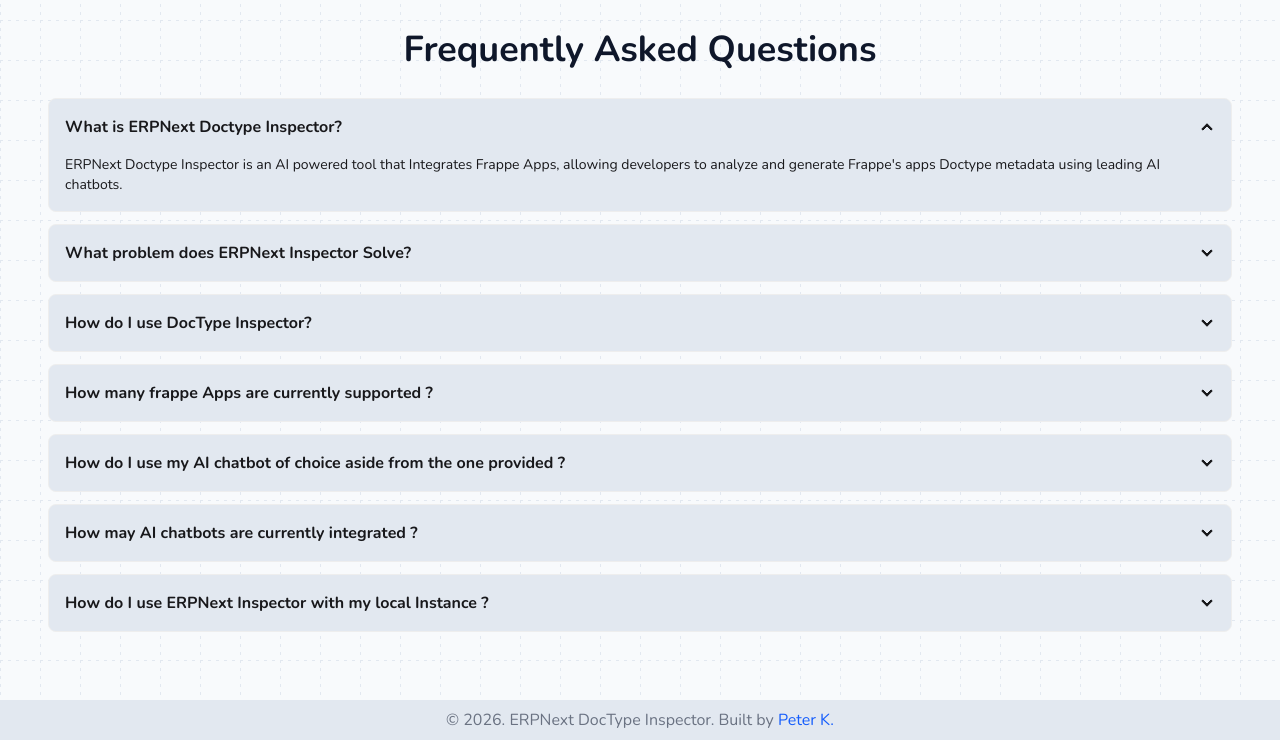
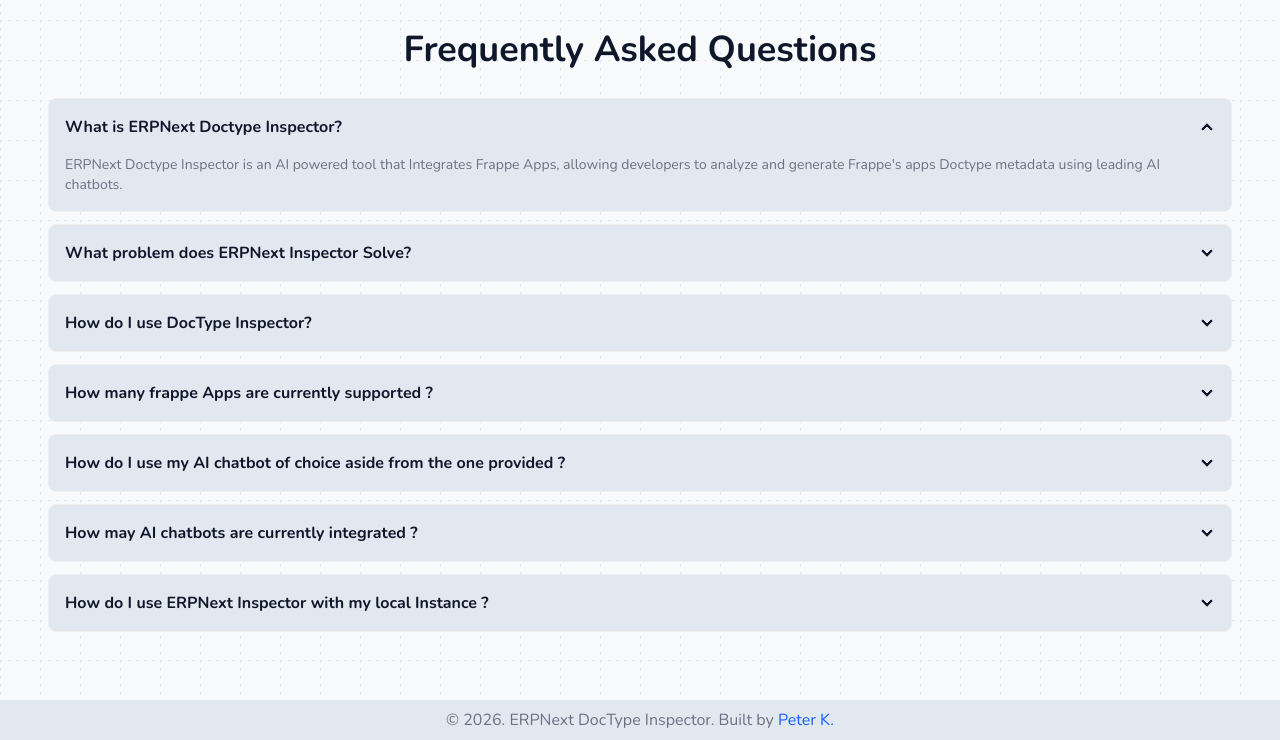
Before and after one commit to kamau-crypto/frappe_introspector, a Python web app: template templates/faq.html in a window 1280 px wide. Shown: the part 60-800 px from the top of the page. Run offline with Jinja, Linux system fonts and the light colour scheme; the template is opened without the code that fills it, so the values that code supplies are empty; style sheets or scripts are compiled from the project's sources; some libraries are stand-ins or nearby versions.

Commit message:
fix: Fixed some styling issues associated with dark and light mode compatibility

```diff
--- a/templates/faq.html
+++ b/templates/faq.html
@@ -7,19 +7,23 @@
 
 {% block content %}
 
-<div class="flex flex-col items-center justify-left py-6 px-4 gap-3">
+<div class="flex flex-col items-center justify-left py-6 px-4 gap-3 ">
     <h1 class="text-4xl font-bold mb-4 text-light-text dark:text-dark-text">Frequently Asked Questions</h1>
     <div class="collapse collapse-arrow bg-light-muted dark:bg-dark-muted border border-base-300">
         <input type="radio" name="my-accordion-2" checked="checked" />
-        <div class="collapse-title font-semibold">What is ERPNext Doctype Inspector?</div>
-        <div class="collapse-content text-sm"> ERPNext Doctype Inspector is an AI powered tool that Integrates Frappe
+        <div class="collapse-title font-semibold dark:text-dark-text text-light-text">What is ERPNext Doctype Inspector?
+        </div>
+        <div class="collapse-content text-sm text-gray-500 dark:text-dark-text"> ERPNext Doctype Inspector is an AI
+            powered tool that Integrates Frappe
             Apps, allowing
             developers to analyze and generate Frappe's apps Doctype metadata using leading AI chatbots. </div>
     </div>
     <div class="collapse collapse-arrow bg-light-muted dark:bg-dark-muted border border-base-300">
         <input type="radio" name="my-accordion-2" />
-        <div class="collapse-title font-semibold">What problem does ERPNext Inspector Solve?</div>
-        <div class="collapse-content text-sm"> As a developer, customizing ERPNext for different business solutions is
+        <div class="collapse-title font-semibold dark:text-dark-text text-light-text">What problem does ERPNext
+            Inspector Solve?</div>
+        <div class="collapse-content text-sm text-gray-500 dark:text-dark-text"> As a developer, customizing ERPNext for
+            different business solutions is
             often a problem, due to a mismatch of fields and having to go through each doctype to view the properties to
             utilize or extend. This tool, works to improve your productivity as a developer by creating Typescript types
             and AI capabilities allowing you to interact with ERPNext's core Doctypes from the AI chatbot of preference,
@@ -27,38 +31,46 @@
     </div>
     <div class="collapse collapse-arrow bg-light-muted dark:bg-dark-muted border border-base-300">
         <input type="radio" name="my-accordion-2" />
-        <div class="collapse-title font-semibold">How do I use DocType Inspector?</div>
-        <div class="collapse-content text-sm">To use DocType Inspector, navigate <a
+        <div class="collapse-title font-semibold dark:text-dark-text text-light-text">How do I use DocType Inspector?
+        </div>
+        <div class="collapse-content text-sm text-gray-500 dark:text-dark-text">To use DocType Inspector, navigate <a
                 href="{{ url_for('doctypes') }}">Doctype
                 list</a>. Search the doctype name from the list provided and click on the view button. From there you
             can view the properties of each doctype.</div>
     </div>
     <div class="collapse collapse-arrow bg-light-muted dark:bg-dark-muted border border-base-300">
         <input type="radio" name="my-accordion-2" />
-        <div class="collapse-title font-semibold">How many frappe Apps are currently supported ?</div>
-        <div class="collapse-content text-sm"> Frappe's ERPNext, Framework, and HRMS apps are currently supported. More
+        <div class="collapse-title font-semibold dark:text-dark-text text-light-text">How many frappe Apps are currently
+            supported ?</div>
+        <div class="collapse-content text-sm text-gray-500 dark:text-dark-text"> Frappe's ERPNext, Framework, and HRMS
+            apps are currently supported. More
             will come soon with requests. </div>
     </div>
     <div class="collapse collapse-arrow bg-light-muted dark:bg-dark-muted border border-base-300">
         <input type="radio" name="my-accordion-2" />
-        <div class="collapse-title font-semibold">How do I use my AI chatbot of choice aside from the one provided ?
+        <div class="collapse-title font-semibold dark:text-dark-text text-light-text">How do I use my AI chatbot of
+            choice aside from the one provided ?
         </div>
-        <div class="collapse-content text-sm"> On each Doctype page, there is a <strong>Copy as markdown </strong>
+        <div class="collapse-content text-sm text-gray-500 dark:text-dark-text"> On each Doctype page, there is a
+            <strong>Copy as markdown </strong>
             option, which replicates the contents of the doctype in a markdown format. Copy and paste this markdown into
-            your preferred AI chatbot.</div>
+            your preferred AI chatbot.
+        </div>
     </div>
     <div class="collapse collapse-arrow bg-light-muted dark:bg-dark-muted border border-base-300">
         <input type="radio" name="my-accordion-2" />
-        <div class="collapse-title font-semibold">How may AI chatbots are currently integrated ?</div>
-        <div class="collapse-content text-sm">
+        <div class="collapse-title font-semibold dark:text-dark-text text-light-text">How may AI chatbots are currently
+            integrated ?</div>
+        <div class="collapse-content text-sm text-gray-500 dark:text-dark-text">
             Claude AI, and ChatGPT are the only ones currently connected. <br> More AI chatbots will be added as similar
             functionality is added and their availability allows.
         </div>
     </div>
     <div class="collapse collapse-arrow bg-light-muted dark:bg-dark-muted border border-base-300">
         <input type="radio" name="my-accordion-2" />
-        <div class="collapse-title font-semibold">How do I use ERPNext Inspector with my local Instance ?</div>
-        <div class="collapse-content text-sm">
+        <div class="collapse-title font-semibold dark:text-dark-text text-light-text">How do I use ERPNext Inspector
+            with my local Instance ?</div>
+        <div class="collapse-content text-sm text-gray-500 dark:text-dark-text">
             This feature is currently in development, but will be available soon. It will allow you to connect your
             local instance of ERPNext to the Doctype Inspector, allowing you to view your custom doctypes and their
             properties in addition to the standard ones.
```
Also changed, not shown: templates/doctype_detail.html (+14 -11 lines).
